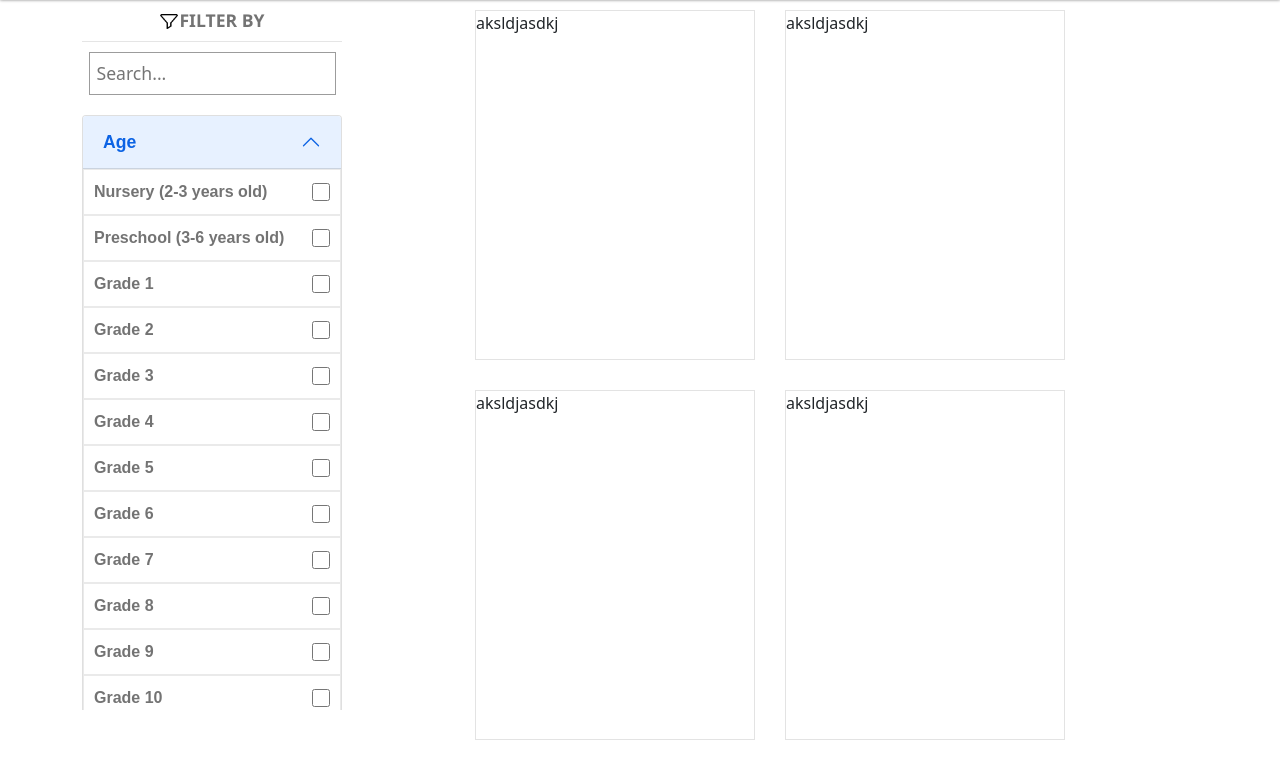
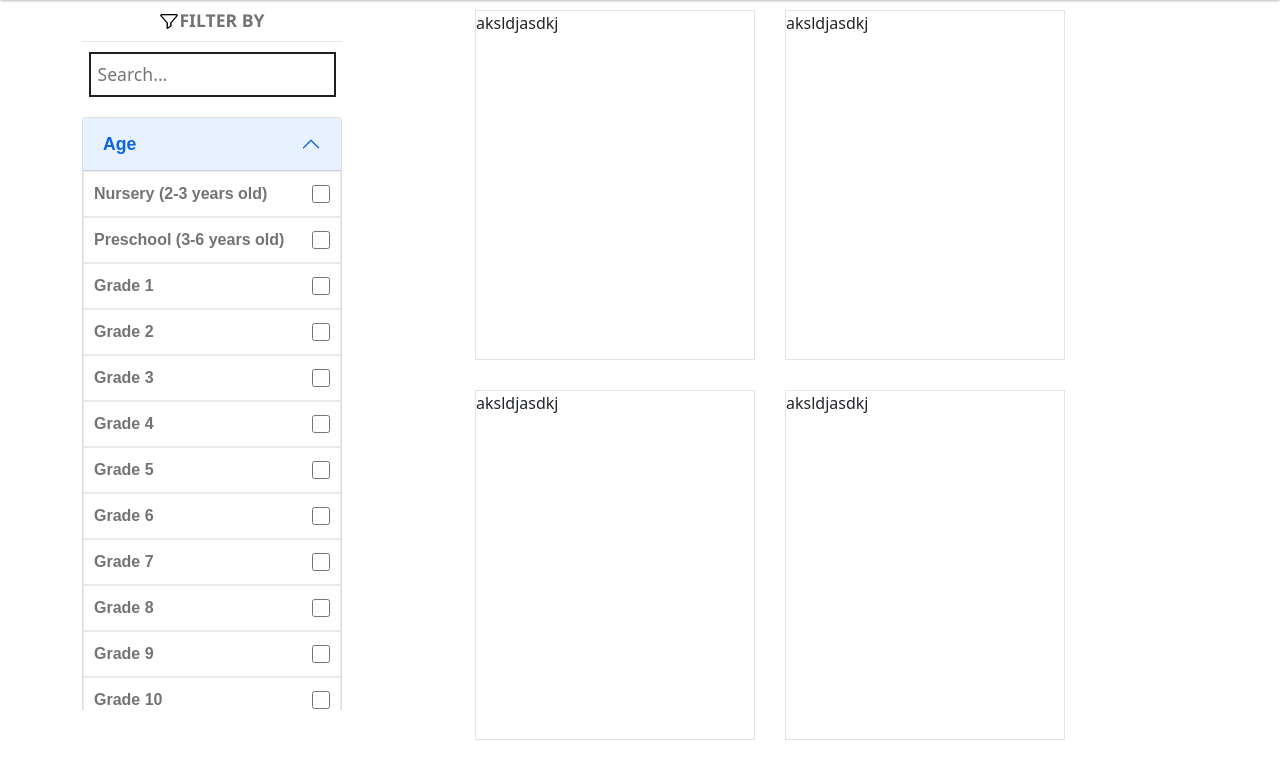
Before and after one commit to wesclaw/teacherstactics, a PHP site: page /lessonPlans.php in a window 1280 px wide, with the restyled element focused. Shown: the part 90-858 px from the top of the page. Run offline with PHP 8.4, Linux system fonts and the light colour scheme.

Commit message:
added a focus to input

```diff
--- a/styles/lessonPlan.css
+++ b/styles/lessonPlan.css
@@ -1,3 +1,4 @@
+
 .lesson-wrapper{
   min-height: 100vh;
   display: flex;
--- a/styles/sidebar.css
+++ b/styles/sidebar.css
@@ -80,6 +80,10 @@ label{
   /* box-shadow: 0px 0px 3px rgba(53, 52, 52, 0.432); */
 }
 
+.search-lesson:focus{
+   border: 2px solid rgba(0, 0, 0, 0.877);
+}
+
 .holder-for-input{
   display: flex;
   justify-content: center;
```
Also changed, not shown: composer.json (added, +12 -0 lines), 3 other files.
